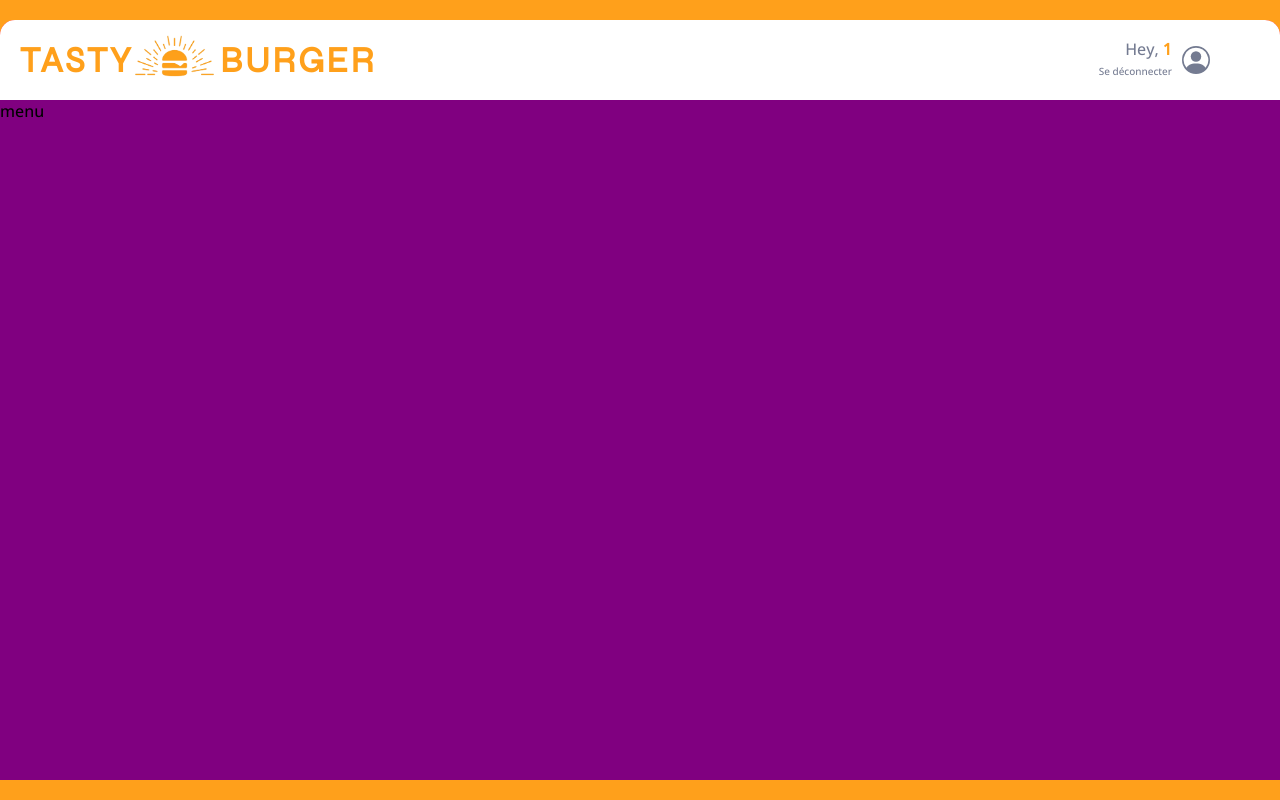
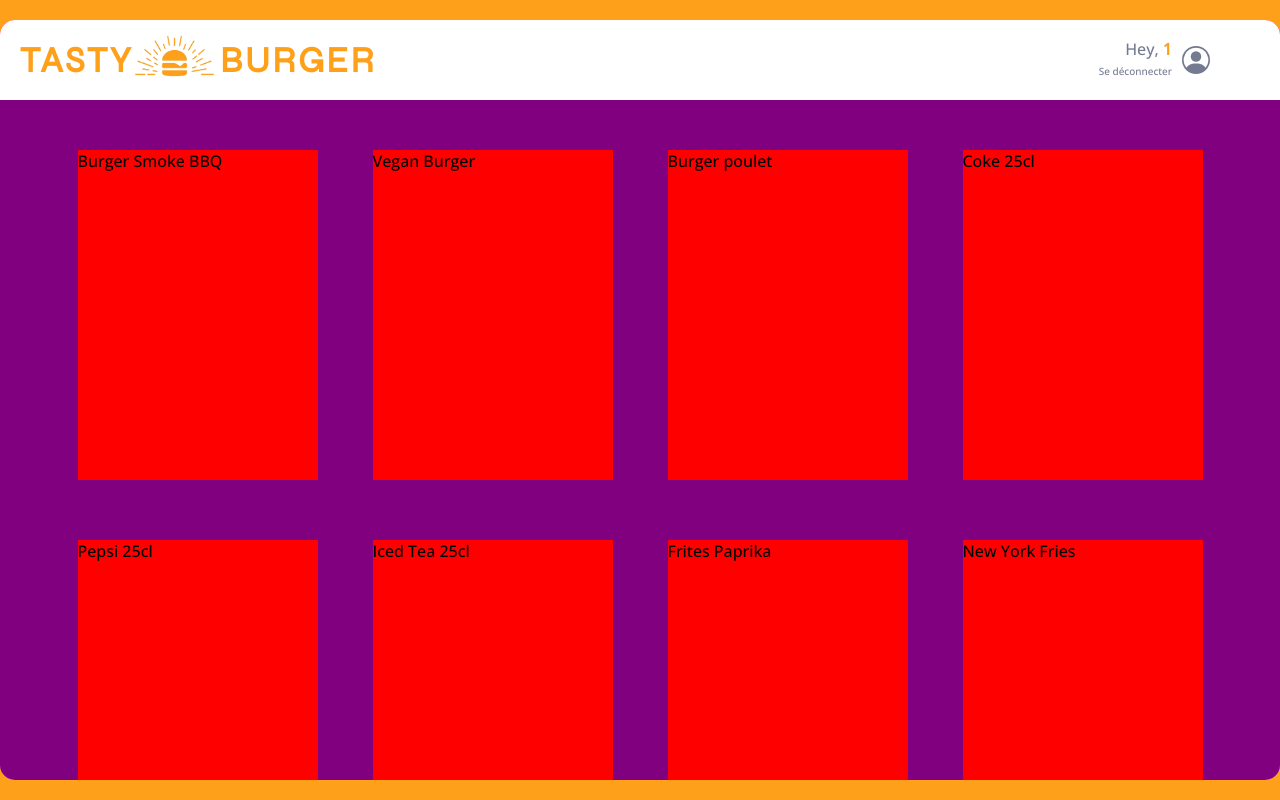
Before and after one commit to YanisMorzak/tasty-burger, a React (Vite) app: page /order/1 in a window 1280 px wide. Built offline with nearby package versions, Linux system fonts and the light colour scheme; a web font is replaced by a local one.

Commit message:
🚧 F05: ORDER > Menu > Add grid layout

```diff
--- a/src/components/pages/order/Main/Main.jsx
+++ b/src/components/pages/order/Main/Main.jsx
@@ -21,6 +21,7 @@ const MainStyled = styled.div`
     box-shadow: 0px 8px 20px 8px rgba(0, 0, 0, 0.2) inset ;
     display: grid;
     grid-template-columns: 1fr;
+    overflow-y: scroll;
 
     /* .basket{
       background: pink;
--- a/src/components/pages/order/Main/Menu.jsx
+++ b/src/components/pages/order/Main/Menu.jsx
@@ -1,12 +1,29 @@
-import React from 'react'
+import React, { useState } from 'react'
 import { styled } from 'styled-components';
+import { fakeMenu2 } from '../../../../fakeData/fakeMenu';
 
 export default function Menu() {
+    const [products, setProducts] = useState(fakeMenu2)
   return (
-    <MenuStyled className="menu">menu</MenuStyled>
+    <MenuStyled className="menu">
+        {products.map((produit) => {
+            return <div className='produit'>{produit.title}</div>
+        })}
+        </MenuStyled>
   )
 }
 const MenuStyled = styled.div`
     background: purple;
+    display: grid;
+    grid-template-columns: repeat(4, 1fr);
+    grid-row-gap: 60px;
+    padding: 50px 50px 150px;
+    justify-items: center;
+
+    .produit{
+        background: red;
+        width: 240px;
+        height: 330px;
+    }
 
 `;
```
